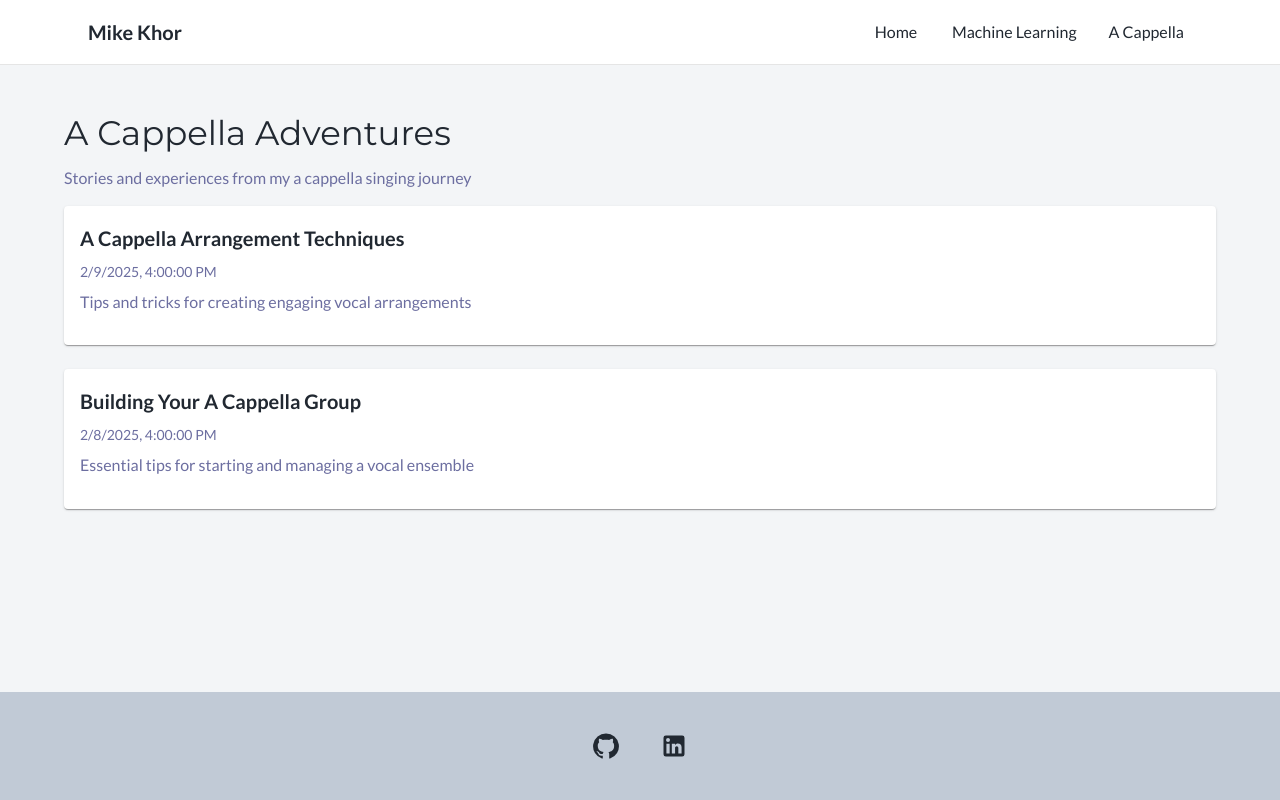
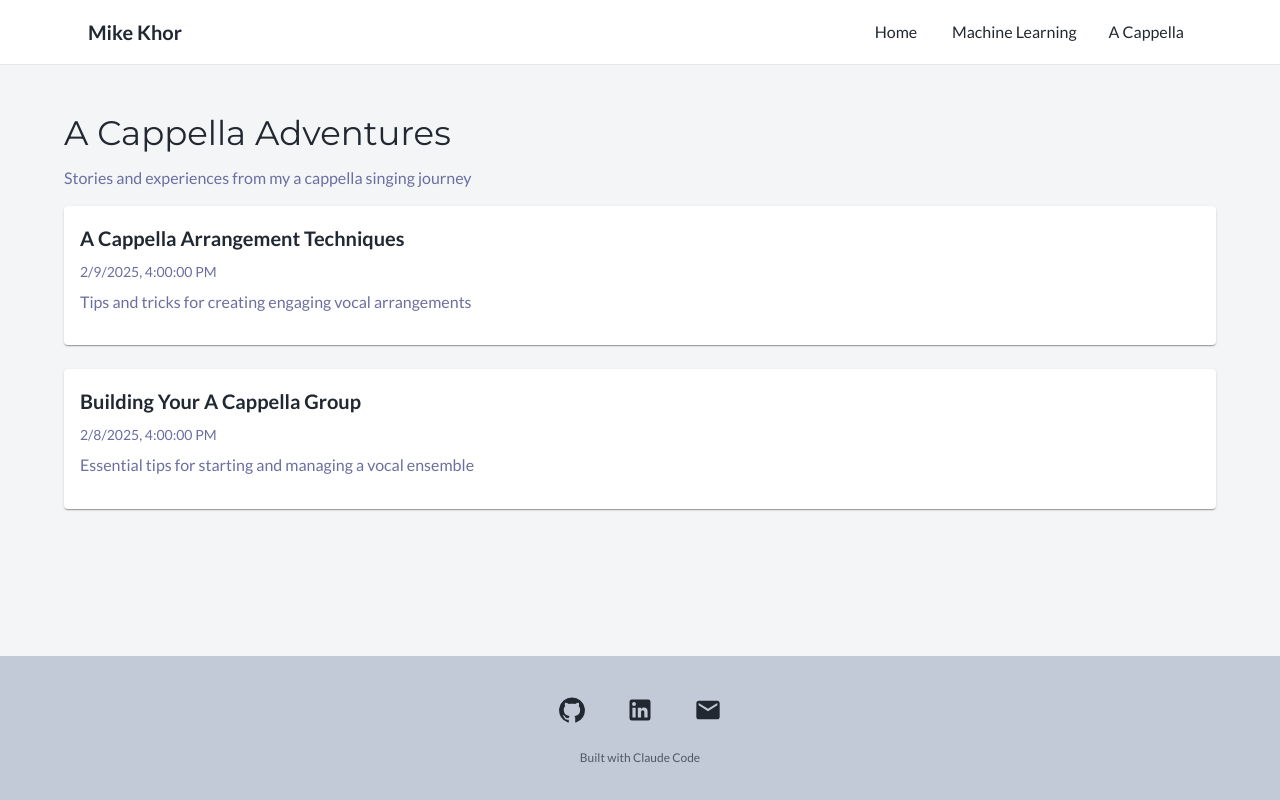
Before and after one commit to mikhail-kaur/mikekhor-personal-site, a React (Create React App) app: page /acappella/1 in a window 1280 px wide. Built offline with nearby package versions, Linux system fonts and the light colour scheme; a web font is replaced by a local one.

Commit message:
add disclaimer, email

```diff
--- a/src/components/Footer.tsx
+++ b/src/components/Footer.tsx
@@ -1,7 +1,8 @@
 import React from 'react';
-import { Box, Stack, IconButton } from '@mui/material';
+import { Box, Stack, IconButton, Typography } from '@mui/material';
 import GitHubIcon from '@mui/icons-material/GitHub';
 import LinkedInIcon from '@mui/icons-material/LinkedIn';
+import EmailIcon from '@mui/icons-material/Email';
 
 const Footer = () => {
   return (
@@ -11,12 +12,13 @@ const Footer = () => {
         py: 4,
         backgroundColor: '#c1cad6',
         display: 'flex',
+        flexDirection: 'column',
         justifyContent: 'center',
         alignItems: 'center',
         mt: 'auto' // Push footer to bottom when used in flex container
       }}
     >
-      <Stack direction="row" spacing={3}>
+      <Stack direction="row" spacing={3} sx={{ mb: 2 }}>
         <IconButton
           component="a"
           href="https://github.com/mike-khor"
@@ -51,7 +53,33 @@ const Footer = () => {
         >
           <LinkedInIcon sx={{ fontSize: 28 }} />
         </IconButton>
+        <IconButton
+          component="a"
+          href="mailto:khorenghoe@gmail.com"
+          aria-label="Email"
+          sx={{
+            color: '#212831',
+            '&:hover': {
+              color: '#6c6ea0',
+              transform: 'scale(1.1)',
+            },
+            transition: 'all 0.2s ease',
+          }}
+        >
+          <EmailIcon sx={{ fontSize: 28 }} />
+        </IconButton>
       </Stack>
+      <Typography
+        variant="caption"
+        sx={{
+          color: '#212831',
+          opacity: 0.7,
+          fontSize: '0.75rem',
+          textAlign: 'center',
+        }}
+      >
+        Built with Claude Code
+      </Typography>
     </Box>
   );
 };
--- a/src/content/machinelearning/deep-learning-intro/metadata.json
+++ b/src/content/machinelearning/deep-learning-intro/metadata.json
@@ -1,5 +1,5 @@
 {
   "title": "Getting Started with Deep Learning",
-  "timestamp": 1739116800000,
+  "timestamp": 1755056818000,
   "subtitle": "A beginner's guide to neural networks"
 }
--- a/src/content/machinelearning/nlp-projects/content.md
+++ /dev/null
@@ -1,7 +0,0 @@
-# Natural Language Processing Projects
-
-NLP is one of the most exciting fields in machine learning. Let's explore some practical applications and projects.
-
-## Getting Started with NLP
-
-Natural Language Processing combines linguistics and machine learning to help computers understand human language.
--- a/src/content/machinelearning/nlp-projects/metadata.json
+++ /dev/null
@@ -1,5 +0,0 @@
-{
-  "title": "Natural Language Processing Projects",
-  "timestamp": 1739030400000,
-  "subtitle": "Exploring NLP applications"
-}
```
